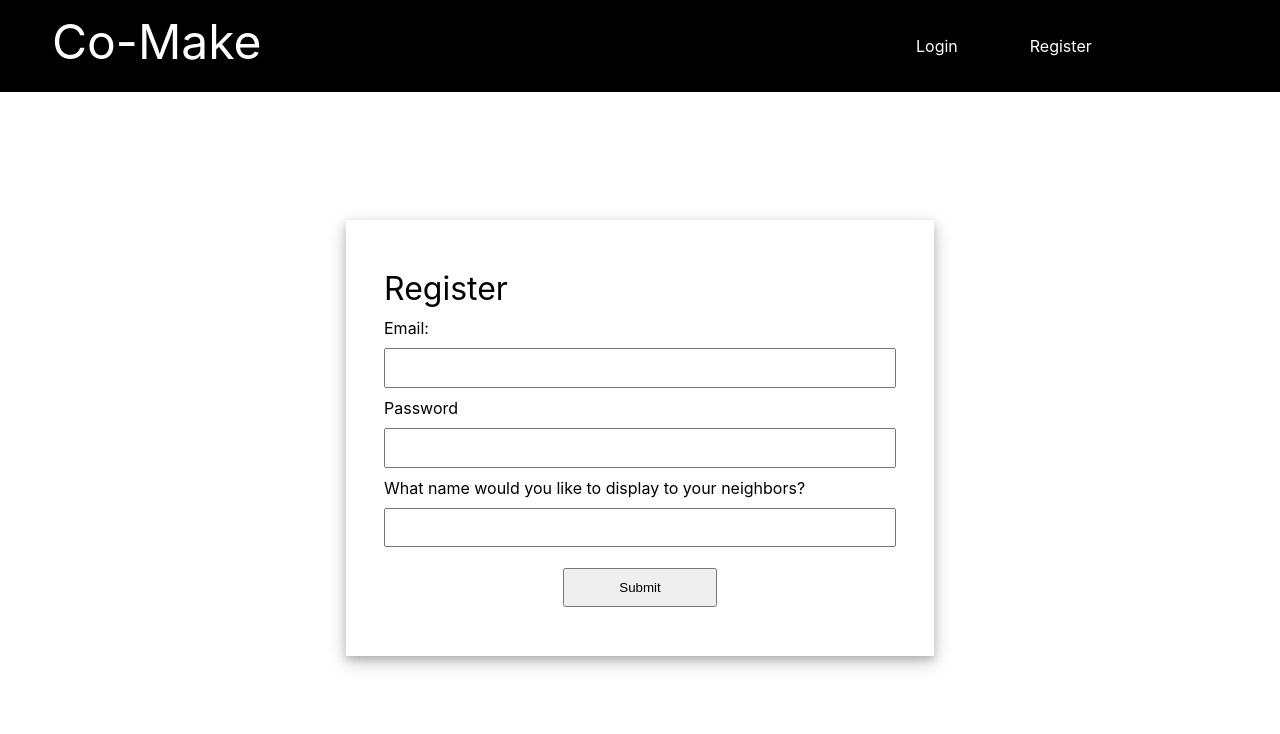
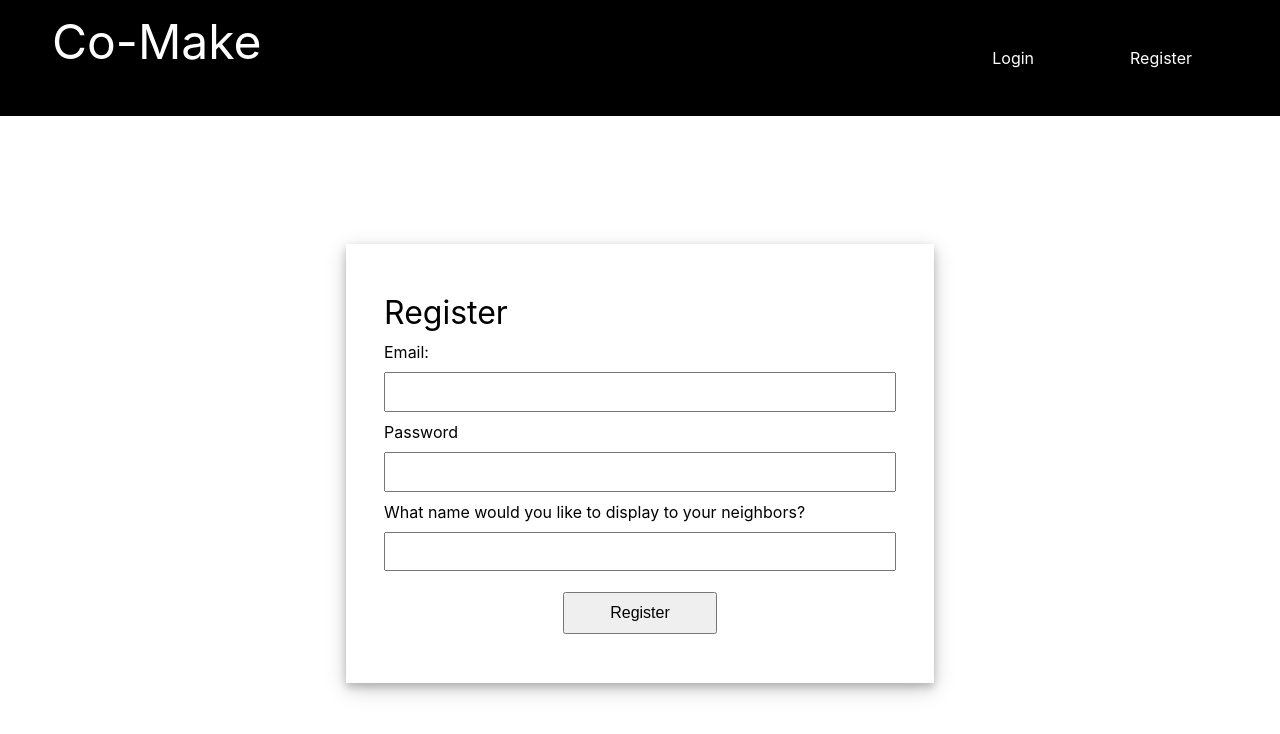
Before and after one commit to Build-Week-Co-Bake/front-end, a React (Create React App) app: page /register in a window 1280 px wide. Shown: the top 734 px of the page. Built offline with nearby package versions, Linux system fonts and the light colour scheme.

Commit message:
need a commit to merge

```diff
--- a/src/App.js
+++ b/src/App.js
@@ -11,50 +11,6 @@ import IssueEdit from "./components/issueEdit";
 import CreateIssue from "./components/createIssue";
 import "./App.css";
 
-const Header = styled.div`
-  background-color: black;
-  div{
-    display: flex;
-    flex-wrap: wrap;
-    justify-content: space-between;
-    max-width: 1200px;
-    margin: 0 auto;
-    color: white;
-    @media(max-width:500px){
-      justify-content: center;
-    }
-    h1{
-      font-size: 3rem;
-      padding: 1%;
-
-    }
-    nav{
-      width: 30%;
-      display: flex;
-      flex-direction: row;
-
-      @media(max-width:500px){
-            width: 80%;
-        }
-      a{
-        display: flex;
-        align-content: center;
-        padding: 10%;
-        text-decoration: none;
-      }
-      a:visited{
-        color: white;
-      }
-      a:link{
-        color: white;
-      }
-      a:hover{
-        color: black;
-        background-color: white;
-      }
-    }
-  }
-`
 const defaultIssueValues = [
   {
     id: "",
@@ -118,3 +74,50 @@ function App() {
 };
 
 export default App;
+
+const Header = styled.div`
+  background-color: black;
+  div{
+    display: flex;
+    flex-wrap: wrap;
+    justify-content: space-between;
+    max-width: 1200px;
+    margin: 0 auto;
+    color: white;
+    @media(max-width:500px){
+      justify-content: center;
+    }
+    h1{
+      font-size: 3rem;
+      padding: 1%;
+
+    }
+    nav{
+      width: 40%;
+      display: flex;
+      justify-content: end;
+      flex-direction: row;
+
+      @media(max-width:500px){
+          width: 100%;
+          justify-content: center;
+        }
+      a{
+        display: flex;
+        align-content: center;
+        padding: 10%;
+        text-decoration: none;
+      }
+      a:visited{
+        color: white;
+      }
+      a:link{
+        color: white;
+      }
+      a:hover{
+        color: black;
+        background-color: white;
+      }
+    }
+  }
+`
--- a/src/components/createIssue.js
+++ b/src/components/createIssue.js
@@ -64,7 +64,7 @@ function CreateIssue(props) {
                 })}
                 />
                 {errors.photo && <span>Please enter a valid image URL.</span>}
-                <input type='submit'/>
+                <button className='submit' type="submit">Post Issue</button>
             </form>
         </StyledCreateIssue>
     );
@@ -77,6 +77,9 @@ const StyledCreateIssue = styled.div`
     margin: 10% auto;
     width: 40%;
     padding: 3%;
+        @media(max-width:500px){
+          width: 80%;
+        }
     h2{
         font-size: 2rem;
         margin: 2% 0;
@@ -88,9 +91,14 @@ const StyledCreateIssue = styled.div`
             padding: 2%;
             margin: 2% 0;
         }
-        input.submit{
+        button.submit{
             width: 30%;
             margin: 2% auto;
+            padding: 2%;
+            font-size: 1rem;
+            @media(max-width:500px){
+                width: 40%;
+            }
         }
     }
 `
--- a/src/components/issue.js
+++ b/src/components/issue.js
@@ -32,6 +32,7 @@ const StyledIssues = styled.div`
     flex-wrap: wrap;
     justify-content: space-around;
     align-content: center;
+    margin-top: 8%;
     box-shadow: 0 4px 8px 0 rgba(0, 0, 0, 0.2), 0 6px 20px 0 rgba(0, 0, 0, 0.19);
     div.container{
         width: 40%;
--- a/src/components/issueEdit.js
+++ b/src/components/issueEdit.js
@@ -53,7 +53,7 @@ function IssueEdit(props) {
                 type='url'
                 ref={register}
                 />
-                <input className='submit' type='submit'/>
+                <button className='submit' type="submit">Edit Issue</button>
             </form>
         </StyledIssueEdit>
     );
@@ -66,6 +66,9 @@ const StyledIssueEdit = styled.div`
     margin: 10% auto;
     width: 40%;
     padding: 3%;
+        @media(max-width:500px){
+            width: 80%;
+        }
     h2{
         font-size: 2rem;
         margin: 2% 0;
@@ -77,9 +80,14 @@ const StyledIssueEdit = styled.div`
             padding: 2%;
             margin: 2% 0;
         }
-        input.submit{
+        button.submit{
             width: 30%;
             margin: 2% auto;
+            padding: 2%;
+            font-size: 1rem;
+            @media(max-width:500px){
+            width: 50%;
+            }
         }
     }
 `
--- a/src/components/login.js
+++ b/src/components/login.js
@@ -1,4 +1,4 @@
-import React from "react";
+import React, { useState } from "react";
 import styled from "styled-components";
 import { useForm } from "react-hook-form";
 import { useHistory } from "react-router-dom";
@@ -9,6 +9,7 @@ import { userState } from "../recoil/atoms";
 function Login(props) {
   const history = useHistory();
   const setUser = useSetRecoilState(userState);
+  const [ credentialError, setCredentialError ] = useState(false)
   const { register, handleSubmit, errors } = useForm();
 
   const onSubmit = (data) => {
@@ -25,7 +26,10 @@ function Login(props) {
         localStorage.setItem("token", res.data.token);
         history.push("/userDash");
     })
-    .catch((err) => console.log(err));
+    .catch((err) => {
+        setCredentialError(true)
+        console.log(err)
+    });
   };
 
   return (
@@ -51,8 +55,19 @@ function Login(props) {
             pattern: /^(?=.*\d)(?=.*[a-z])(?=.*[A-Z])(?!.*\s).{8,16}$/,
           })}
         />
-        {errors.password && <span>This field is required</span>}
-        <input className='submit' type="submit" />
+        {errors.password && <span>
+            Your password must be:
+            <br />
+            8-16 characters in length
+            <br />
+            Contain at least one upper case letter
+            <br />
+            Contain at least one lower case letter
+            <br />
+            Contain at least one number
+          </span>}
+        <div className='credentialError' style={credentialError ? {} : { display: "none" }} >It looks like you're email or password is incorrect.</div>
+        <button className='submit' type="submit">Login</button>
       </form>
     </StyledLogin>
   );
@@ -61,10 +76,13 @@ function Login(props) {
 export default Login;
 
 const StyledLogin = styled.div`
-        box-shadow: 0 4px 8px 0 rgba(0, 0, 0, 0.2), 0 6px 20px 0 rgba(0, 0, 0, 0.19);
-        margin: 10% auto;
-        width: 40%;
-        padding: 3%;
+    box-shadow: 0 4px 8px 0 rgba(0, 0, 0, 0.2), 0 6px 20px 0 rgba(0, 0, 0, 0.19);
+    margin: 10% auto;
+    width: 40%;
+    padding: 3%;
+        @media(max-width:500px){
+            width: 80%;
+        }
     h2{
         font-size: 2rem;
         margin: 2% 0;
@@ -76,9 +94,17 @@ const StyledLogin = styled.div`
             padding: 2%;
             margin: 2% 0;
         }
-        input.submit{
+        button.submit{
             width: 30%;
             margin: 2% auto;
+            padding: 2%;
+            font-size: 1rem;
+        }
+        button.submit:active{
+            background-color: lightgrey;
+        }
+        div.credentialError{
+            color: red;
         }
     }
 `
--- a/src/components/register.js
+++ b/src/components/register.js
@@ -56,8 +56,9 @@ function Register(props) {
           </span>
         )}
         <label>What name would you like to display to your neighbors?</label>
-        <input name="name" ref={register} />
-        <input className='submit' type="submit"/>
+        <input name="name" ref={register({required: true})} />
+        {errors.name && <span>Please enter a name.</span>}
+        <button className='submit' type="submit">Register</button>
       </form>
     </StyledRegister>
   );
@@ -70,6 +71,9 @@ const StyledRegister = styled.div`
   margin: 10% auto;
   width: 40%;
   padding: 3%;
+    @media(max-width:500px){
+      width: 80%;
+    }
   h2{
       font-size: 2rem;
       margin: 2% 0;
@@ -81,9 +85,14 @@ const StyledRegister = styled.div`
         padding: 2%;
         margin: 2% 0;
     }
-    input.submit{
+    button.submit{
         width: 30%;
         margin: 2% auto;
+        padding: 2%;
+        font-size: 1rem;
+        @media(max-width:500px){
+          width: 50%;
+        }
     }
   }
 `
--- a/src/components/userDash.js
+++ b/src/components/userDash.js
@@ -33,8 +33,8 @@ function UserDash(props) {
     return(
         <Cards>
             <div className='filters'>
-                <button onClick={() => setIssueFilter('issues')}>All Issues</button>
-                <button onClick={() => setIssueFilter(`api/users/${userId}:/issues`)}>Your Issues</button>
+                <button className='filters' onClick={() => setIssueFilter('issues')}>All Issues</button>
+                <button className='filters' onClick={() => setIssueFilter(`api/users/${userId}:/issues`)}>Your Issues</button>
                 <form onSubmit={handleSubmit(onSearch)}>
                     <label>Search for issues by location:</label>
                     <input
@@ -42,7 +42,7 @@ function UserDash(props) {
                         name='search'
                         ref={register}
                     />
-                    <input className='submit' type='submit'/>
+                    <button className='submit' type='submit'>Search</button>
                 </form>
             </div>
             <div className='issues'>
@@ -59,18 +59,30 @@ export default UserDash
 const Cards = styled.div`
     div.filters{
         display: flex;
+        flex-wrap: wrap;
         max-width: 1200px;
         margin: 0 auto;
-        button{
-            margin: 1%;
+
+        @media(max-width:500px){
+            justify-content: center;
+        }
+        button.filters{
+            margin: 2%;
+            width: 20%;
             padding: 1%;
             font-size: 1rem;
+            @media(max-width:500px){
+                width:40%;
+            }
         }
         form{
             display: flex;
             flex-wrap: wrap;
             padding: 1%;
             width: 100%;
+            @media(max-width:500px){
+                width:80%;
+            }
             label{
                 font-size: 1rem;
                 width: 100%;
@@ -80,11 +92,16 @@ const Cards = styled.div`
                 width: 60%;
                 padding: 1%;
                 margin: 1%;
+
+                @media(max-width:500px){
+                    width:100%;
+                }
             }
-            input.submit{
+            button.submit{
                 font-size: 1rem;
                 padding: 1%;
                 width: auto;
+                margin: 1%;
             }
         }
     }
```
Lines whose indentation alone changed are shown as unchanged.
